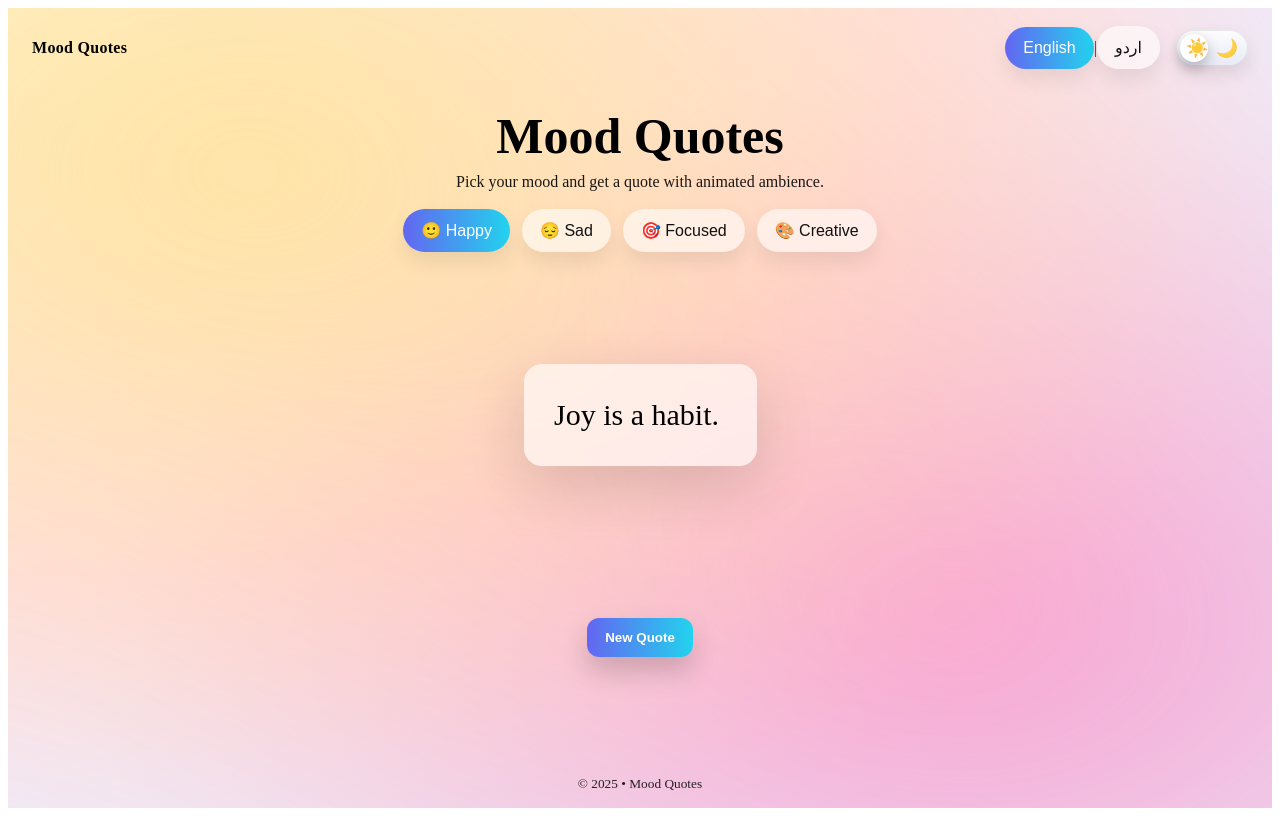
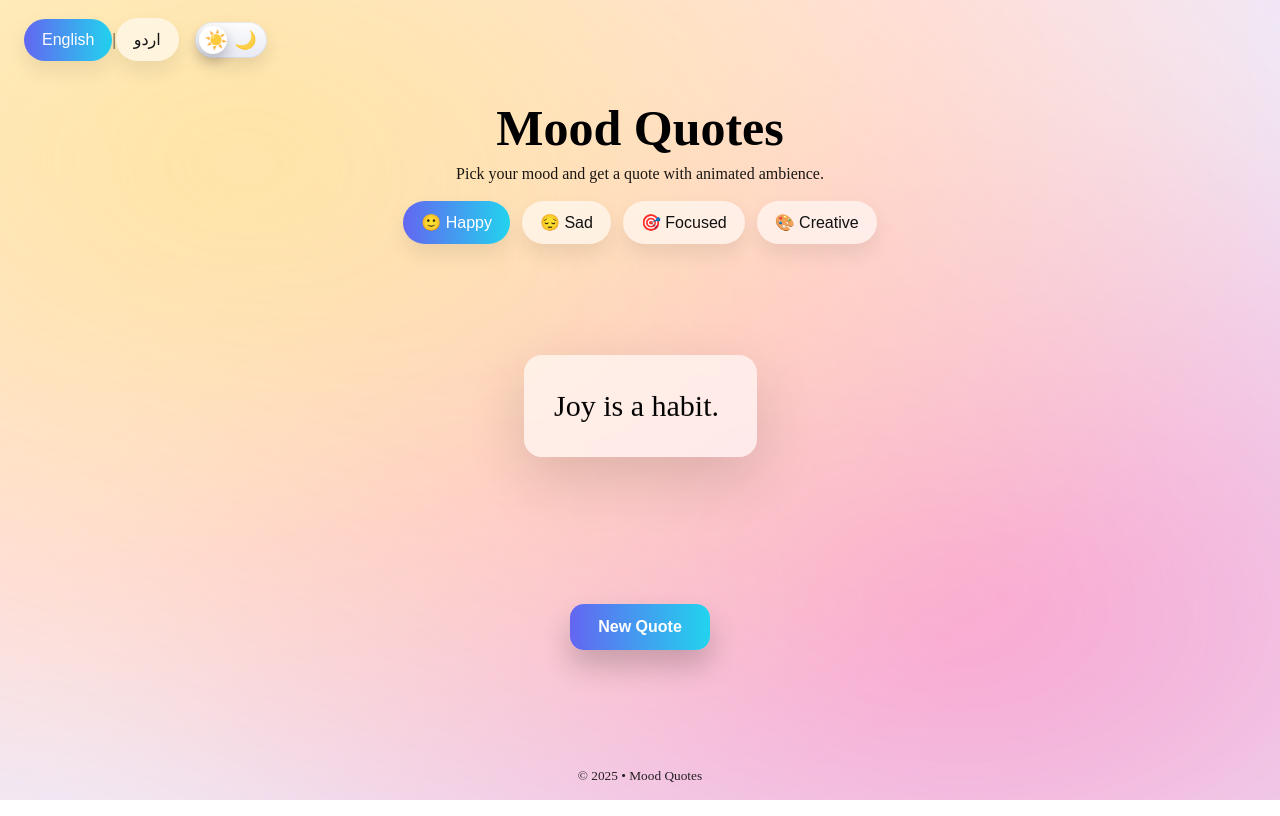
Before and after one commit to BilalKhan772/MoodQuotesApp, an Angular app in the folder mood-quotes/: page / in a window 1280 px wide. Built offline with nearby package versions, Linux system fonts and the light colour scheme.

Commit message:
Added new features

```diff
--- a/mood-quotes/src/app/app.css
+++ b/mood-quotes/src/app/app.css
@@ -1,10 +1,16 @@
 :root{
   --bg:#eef1ff; --text:#0e0e12;
-  --bg-dark:#0a0b11; --text-dark:#ffffff;  /* pure white */
+  --bg-dark:#0a0b11; --text-dark:#ffffff;
   --ring:#3b82f6; --blur:18px; --speed:360ms;
 }
 *{box-sizing:border-box}
-html,body{height:100%;margin:0}
+
+/* ✅ No white borders + no scrollbar */
+html,body{
+  height:100%;
+  margin:0;
+  overflow:hidden; /* hide scrollbars */
+}
 body{
   font-family: ui-sans-serif,system-ui,"Segoe UI",Roboto,
   "Noto Naskh Arabic","Noto Nastaliq Urdu",Arial,sans-serif;
@@ -32,12 +38,16 @@ body{
 .welcome-sub{ margin-top:4px; font-size:clamp(14px,2.6vw,18px); opacity:.9 }
 
 /* ============== APP ============== */
+/* ✅ Full viewport cover, no outer border */
 .app{
-  position:relative; z-index:0;
-  min-height:100vh; display:grid;
+  position:fixed; inset:0; /* cover entire screen */
+  z-index:0;
+  min-height:100dvh;
+  display:grid;
   grid-template-rows:auto auto auto 1fr auto;
   transition:background var(--speed), color var(--speed);
-  overflow:hidden; color: var(--text);
+  overflow:hidden;
+  color: var(--text);
   background: radial-gradient(120% 120% at 0% 0%, #fff6e8, #ffdff0 60%, #e7efff);
 }
 .app.dark{
@@ -67,7 +77,8 @@ body{
 
 /* TOPBAR */
 .topbar{display:flex;align-items:center;justify-content:space-between;padding:18px 24px;gap:12px}
-.brand{font-weight:800;letter-spacing:.3px}
+/* ✅ Hide brand text */
+.topbar .brand{ display:none !important; }
 .controls{display:flex;gap:16px;align-items:center}
 .sep{opacity:.8}
 
@@ -132,14 +143,21 @@ body{
 .word{ opacity:0; transform: translateY(8px); animation: wordIn .58s forwards cubic-bezier(.17,.67,.29,1) }
 @keyframes wordIn{ to{ opacity:1; transform: translateY(0) } }
 
-/* Button */
+/* ✅ Bigger New Quote Button */
 .btn{
-  padding:12px 18px; border-radius:12px; border:none; cursor:pointer;
-  background: linear-gradient(90deg,#6366f1,#22d3ee); color:#fff; font-weight:700;
-  box-shadow: 0 14px 28px rgba(0,0,0,.18);
+  padding:14px 28px;
+  border-radius:14px;
+  border:none;
+  cursor:pointer;
+  background: linear-gradient(90deg,#6366f1,#22d3ee);
+  color:#fff;
+  font-weight:800;
+  font-size:16px;
+  box-shadow: 0 16px 30px rgba(0,0,0,.20);
   transition: transform .16s ease, box-shadow var(--speed);
 }
-.btn:hover{ transform: translateY(-1px); box-shadow: 0 18px 34px rgba(0,0,0,.22) }
+.btn:hover{ transform: translateY(-1px); box-shadow: 0 20px 36px rgba(0,0,0,.24) }
+
 .foot{text-align:center;padding:16px;opacity:.85}
 
 /* LIGHT mood glows */
```
